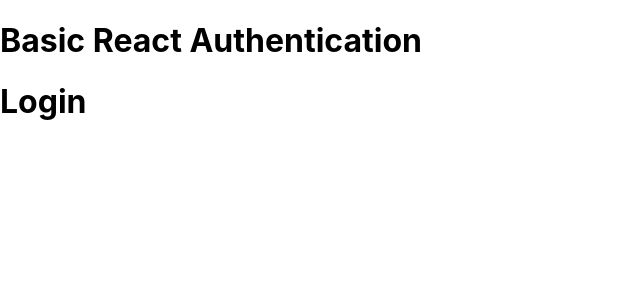
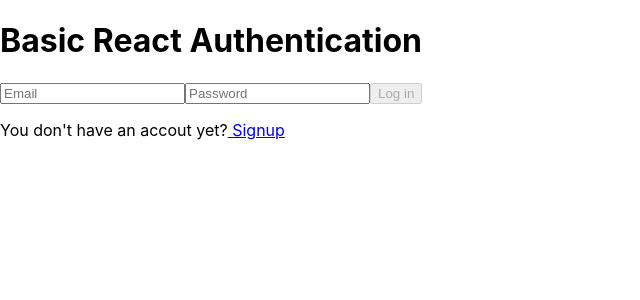
Before and after one commit to Fuvanbuh/Mute-Frontend, a React (Create React App) app: page /login in a window 1280 px wide. Shown: the top 300 px of the page, without its empty margins (0-640 px from the left). Built offline with nearby package versions, Linux system fonts and the light colour scheme; no server answers.

Commit message:
signup and login react working

```diff
--- a/src/App.js
+++ b/src/App.js
@@ -20,9 +20,9 @@
           <div >
             <h1>Basic React Authentication</h1>
             <Switch>
-              <AnonRoute path="/signup" component={Signup} />
-              <AnonRoute path="/login" component={Login} />
-              <PrivateRoute path="/home" component={Home} />
+              <AnonRoute path="/signup" exact component={Signup} />
+              <AnonRoute path="/login" exact component={Login} />
+              <PrivateRoute path="/home" exact component={Home} />
             </Switch>
           </div>
         </AuthProvider>
--- a/src/components/AnonRoute.js
+++ b/src/components/AnonRoute.js
@@ -12,7 +12,7 @@
           return <Component {...props} />
         }}
         {...rest}
-      /> : <Redirect to='/private' />}
+      /> : <Redirect to='/home' />}
     </>
 
 
--- a/src/pages/Login.js
+++ b/src/pages/Login.js
@@ -1,11 +1,71 @@
-import React from 'react'
+import React, { Component } from 'react'
+import { Link } from 'react-router-dom';
+import withAuth from '../components/withAuth';
 
-const Login = () => {
-  return (
-    <div>
-      <h1>Login</h1>
-    </div>
-  )
+class Login extends Component {
+  state = {
+    mail: '',
+    password: '',
+    errors: ''
+  };
+
+  handleFormSubmit = event => {
+    event.preventDefault();
+    const { mail, password } = this.state;
+
+    this.props
+      .login({ mail, password })
+      .then(user => {
+      })
+      .catch(({ response }) => {
+        this.setState({ errors: response.data.message });
+      });
+  };
+
+  handleChange = event => {
+    const { name, value } = event.target;
+    this.setState({ [name]: value });
+  };
+
+
+  render() {
+    const { mail, password, errors } = this.state;
+    return (
+
+      <div>
+
+        <form onSubmit={this.handleFormSubmit}>
+          <input
+            id="email"
+            type="email"
+            name="mail"
+            value={mail}
+            placeholder="Email"
+            required
+            onChange={this.handleChange}
+          />
+          <input
+            id="password"
+            type="password"
+            name="password"
+            value={password}
+            placeholder="Password"
+            required
+            onChange={this.handleChange}
+          />
+          {errors && (
+            <div class="errors">
+              <p>{errors}</p>
+            </div>
+          )}
+          <button type="submit" disabled={!mail || !password} >Log in</button>
+          <p>
+            You don't have an accout yet?
+              <Link to={'/signup'}> Signup</Link>
+          </p>
+        </form>
+      </div>
+    );
+  }
 }
-
-export default Login
+export default withAuth(Login);
--- a/src/pages/Signup.js
+++ b/src/pages/Signup.js
@@ -1,11 +1,71 @@
-import React from 'react'
 
-const Signup = () => {
-  return (
-    <div>
-      <h1>Signup</h1>
-    </div>
-  )
+import React, { Component } from 'react';
+import { Link } from 'react-router-dom';
+import withAuth from '../components/withAuth';
+
+class Signup extends Component {
+  state = {
+    username: '',
+    mail: '',
+    password: '',
+    errors: ''
+  };
+
+
+  handleFormSubmit = event => {
+    event.preventDefault();
+    const mail = this.state.mail;
+    const password = this.state.password;
+    const username = this.state.username;
+
+    this.props
+      .signup({ mail, password, username })
+      .then(user => {
+        this.setState({
+          username: '',
+          mail: '',
+          password: '',
+          errors: ''
+        });
+      })
+      .catch(({ response }) => {
+        this.setState({ errors: response.data.message });
+      });
+  };
+
+
+  handleChange = event => {
+    const { name, value } = event.target;
+    this.setState({ [name]: value });
+  };
+
+
+  render() {
+    const { mail, password, username, errors } = this.state;
+    return (
+      <div>
+
+        <form onSubmit={this.handleFormSubmit}>
+          <input id="username" type="text" name="username" value={username} placeholder="Username" required onChange={this.handleChange} />
+          <input id="email" type="email" name="mail" value={mail} placeholder="Email" required onChange={this.handleChange} />
+          <input id="password" type="password" name="password" value={password} placeholder="Password" required onChange={this.handleChange} />
+          {errors && (
+            <div class="errors">
+              <p>{errors}</p>
+            </div>
+          )}
+          {!password || !username || !mail ? <p className="advice">All fields are required</p> : null}
+          <button type="submit" disabled={!password || !username || !mail}>Sign up</button>
+          <p>
+            Already have account?
+            <Link to={'/login'}> Login</Link>
+          </p>
+
+        </form>
+
+      </div>
+    )
+  }
 }
 
-export default Signup
+export default withAuth(Signup);
--- a/src/services/auth-service.js
+++ b/src/services/auth-service.js
@@ -15,8 +15,8 @@
   }
 
   login(user) {
-    const { username, password, mail } = user;
-    return this.auth.post('/auth/login', { username, password, mail })
+    const { password, mail } = user;
+    return this.auth.post('/auth/login', { mail, password })
       .then(({ data }) => data);
   }
 
```
